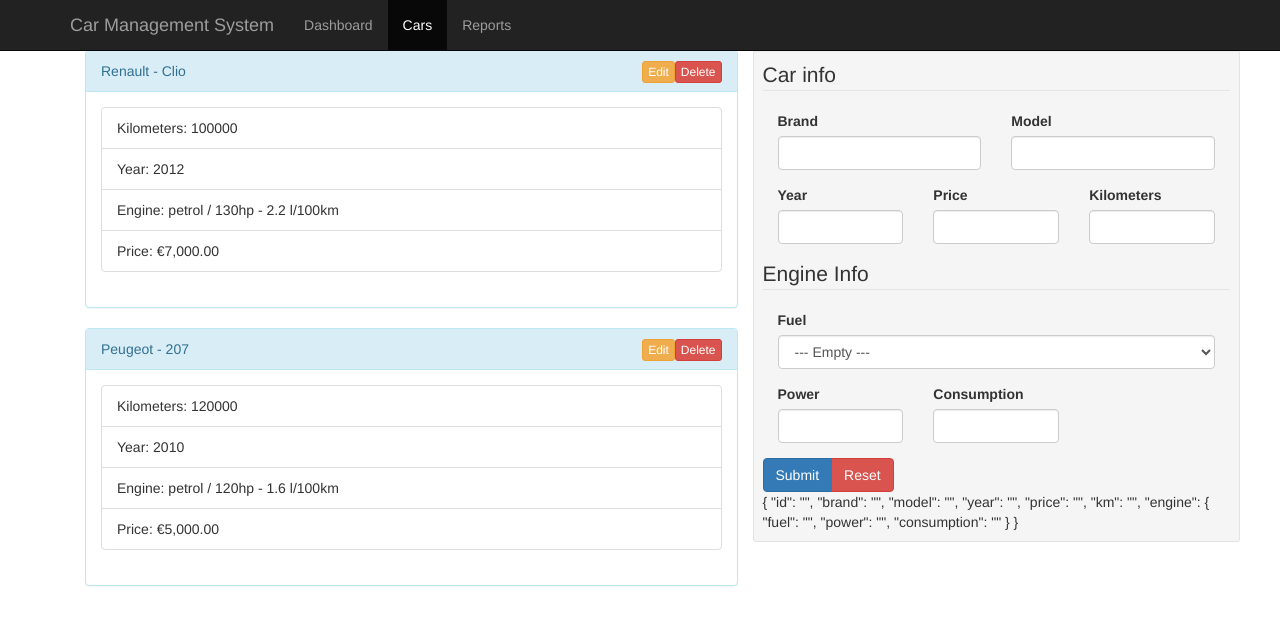
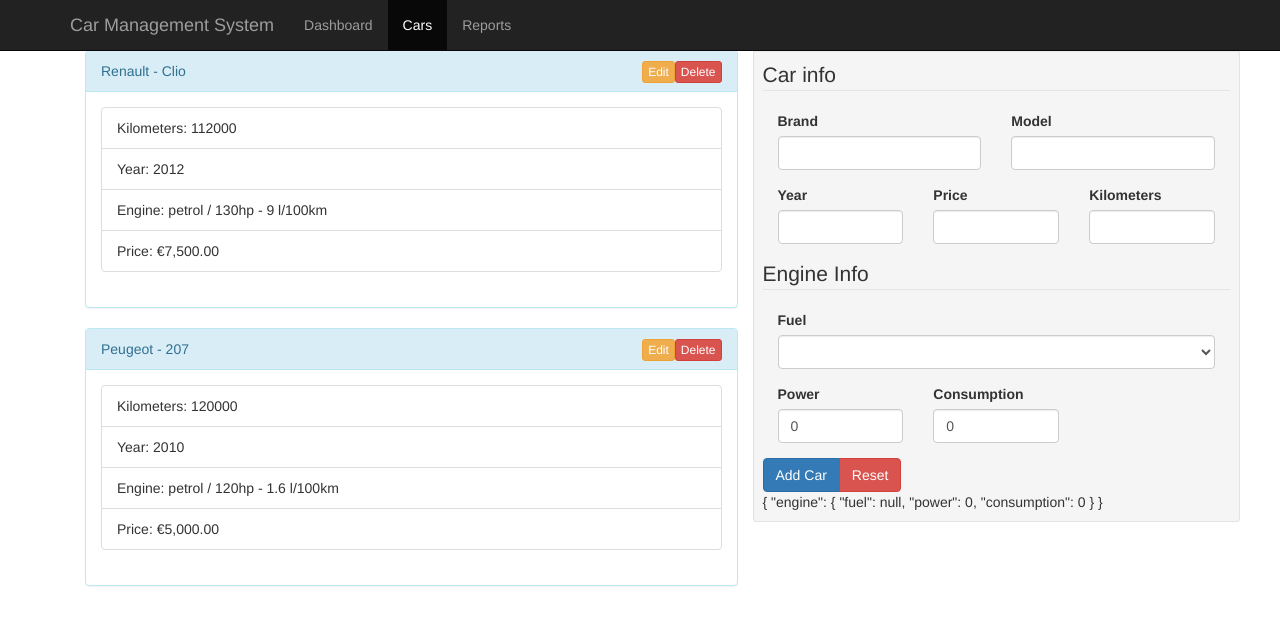
Before and after one commit to mazahir89/car-app, an Angular app: page /cars in a window 1280 px wide. Shown: the top 624 px of the page. Built offline with nearby package versions, Linux system fonts and the light colour scheme; data requests are answered from the project's data file.

Commit message:
added edit car functionality on application

```diff
--- a/server/db.json
+++ b/server/db.json
@@ -4,14 +4,14 @@
       "id": 1,
       "brand": "Renault",
       "model": "Clio",
+      "year": 2012,
+      "price": 7500,
+      "km": 112000,
       "engine": {
-        "consumption": 2.2,
         "fuel": "petrol",
-        "power": 130
-      },
-      "km": 100000,
-      "price": 7000,
-      "year": 2012
+        "power": 130,
+        "consumption": 9
+      }
     },
     {
       "id": 2,
--- a/src/app/components/cars/car-list.ts
+++ b/src/app/components/cars/car-list.ts
@@ -1,4 +1,4 @@
-import { Car } from "../../models/car";
+/* import { Car } from "../../models/car";
 import { Engine } from '../../models/engine';
 
 const cars: Car[] =  [
@@ -43,4 +43,4 @@
 }
 ];
 
-export default cars;
+export default cars; */
--- a/src/app/components/cars/cars-add/cars-add.component.html
+++ b/src/app/components/cars/cars-add/cars-add.component.html
@@ -1,37 +1,37 @@
-<form autocomplete="off" #form="ngForm" (change)="debug(form)" (ngSubmit)="processForm(form.value)">
+<form autocomplete="off" #form="ngForm" (change)="debug(form)" (ngSubmit)="processForm(form.value); form.reset()">
     <fieldset>
         <legend>Car info</legend>
         <div class="form-group col-md-6">
-            <input type="hidden" ngModel name="id">
+            <input type="hidden" [(ngModel)] = "car.id" ngModel name="id">
             <label for="brand">Brand</label>
-            <input class="form-control" type="text" ngModel #brand="ngModel" id="brand" name="brand">
+            <input class="form-control" type="text" [(ngModel)] = "car.brand" #brand="ngModel" id="brand" name="brand">
         </div>
 
         <div class="form-group col-md-6">
             <label for="model">Model</label>
-            <input class="form-control" type="text" ngModel id="model" name="model">
+            <input class="form-control" type="text" [(ngModel)] = "car.model" id="model" name="model">
         </div>
 
         <div class="form-group col-md-4">
             <label for="year">Year</label>
-            <input class="form-control" type="number" ngModel id="year" name="year">
+            <input class="form-control" type="number" [(ngModel)] = "car.year" id="year" name="year">
         </div>
 
         <div class="form-group col-md-4">
             <label for="price">Price</label>
-            <input class="form-control" type="number" ngModel id="price" name="price">
+            <input class="form-control" type="number" [(ngModel)] = "car.price" id="price" name="price">
         </div>
 
         <div class="form-group col-md-4">
             <label for="km">Kilometers</label>
-            <input class="form-control" type="number" ngModel id="km" name="km">
+            <input class="form-control" type="number" [(ngModel)] = "car.km" id="km" name="km">
         </div>
     </fieldset>
     <fieldset ngModelGroup="engine">
         <legend>Engine Info</legend>
         <div class="form-group col-md-12">
                 <label for="fuel">Fuel</label>
-                <select class="form-control" name="fuel" ngModel id="fuel">
+                <select class="form-control" name="fuel" [(ngModel)] = "car.engine.fuel" id="fuel">
                     <option value="">--- Empty ---</option>
                     <option value="petrol">Petrol</option>
                     <option value="diesel">Diesel</option>
@@ -41,17 +41,17 @@
 
             <div class="form-group col-md-4">
                 <label for="power">Power</label>
-                <input class="form-control" type="number" ngModel id="power" name="power">
+                <input class="form-control" type="number" [(ngModel)] = "car.engine.power" id="power" name="power">
             </div>
 
             <div class="form-group col-md-4">
                 <label for="consumption">Consumption</label>
-                <input class="form-control" type="number" ngModel id="consumption" name="consumption">
+                <input class="form-control" type="number" [(ngModel)] = "car.engine.consumption" id="consumption" name="consumption">
             </div>
     </fieldset>
 
     <div class="btn-group">
-        <button class="btn btn-primary" type="submit">Submit</button>
+        <button class="btn btn-primary" type="submit"> {{ isAddAction(car.id) ? 'Add Car' : 'Edit Car' }} </button>
         <button class="btn btn-danger" type="reset">Reset</button>
     </div>
 </form>
--- a/src/app/components/cars/cars-add/cars-add.component.ts
+++ b/src/app/components/cars/cars-add/cars-add.component.ts
@@ -1,31 +1,68 @@
-import { Component, OnInit, Output, EventEmitter } from '@angular/core';
-import { Car } from 'src/app/models/car';
-import { CarService } from 'src/app/services/car.service';
+import {
+  Component,
+  OnInit,
+  Output,
+  EventEmitter,
+  Input,
+  SimpleChanges,
+  OnChanges
+} from "@angular/core";
+import { Car } from "src/app/models/car";
+import { CarService } from "src/app/services/car.service";
+import { Engine } from "src/app/models/engine";
+import { isNullOrUndefined } from "util";
 
 @Component({
-  selector: 'app-cars-add',
-  templateUrl: './cars-add.component.html',
-  styleUrls: ['./cars-add.component.css']
+  selector: "app-cars-add",
+  templateUrl: "./cars-add.component.html",
+  styleUrls: ["./cars-add.component.css"]
 })
-export class CarsAddComponent implements OnInit {
+export class CarsAddComponent implements OnInit, OnChanges {
   // @ts-ignore
   @Output() update: EventEmitter<boolean> = new EventEmitter<boolean>();
-  constructor(private carService: CarService) { }
+  @Input() selectedCar: Car;
+
+  car: Car = new Car();
+
+  constructor(private carService: CarService) {}
 
   ngOnInit() {
+    this.car.engine = new Engine();
+    this.car.engine.fuel = null;
+    this.car.engine.consumption = 0;
+    this.car.engine.power = 0;
   }
 
+  ngOnChanges(changes: SimpleChanges): void {
+    this.car = this.selectedCar;
+  }
+
+  //Check if it is new car or allready added car
+  isAddAction(carId): boolean {
+    return isNullOrUndefined(carId) || carId === 0;
+  }
   debug(form): void {
     console.log(form);
   }
   processForm(car: Car): void {
     //add a new car
-    this.carService.addCar(car).subscribe((car: Car) => {
-      this.update.emit(true);
-    },
-    error => {
-      alert('Could not retrieve cars!');
+    if(this.isAddAction(car.id)) {
+      // we post new car
+      this.carService.addCar(car).subscribe(
+        (car: Car) => {
+          this.update.emit(true);
+        },
+        error => {
+          alert("Could not retrieve cars!");
+        }
+      );
     }
-    );
+    else {
+      // we edit the car
+      this.carService.editCar(car)
+      .subscribe((car: Car) => {
+        this.update.emit(true);
+      });
+    }
   }
 }
--- a/src/app/components/cars/cars.component.html
+++ b/src/app/components/cars/cars.component.html
@@ -21,7 +21,7 @@
             </div>
         </div>
         <div class="col-md-5 well well-sm">
-            <app-cars-add (update)="getCars()"></app-cars-add>
+            <app-cars-add (update)="getCars()" [selectedCar] = "selectedCar"></app-cars-add>
         </div>
     </div>
 </div>
--- a/src/app/components/cars/cars.component.ts
+++ b/src/app/components/cars/cars.component.ts
@@ -9,8 +9,11 @@
 })
 export class CarsComponent implements OnInit {
   cars: Car[];
+  selectedCar: Car;
 
-  constructor(private carService: CarService) {}
+  constructor(private carService: CarService) {
+    this.selectedCar = new Car();
+  }
 
   ngOnInit() {
     this.getCars();
@@ -23,6 +26,25 @@
   }
   editCar(carId: number) {
 
+    // This way we do not talk to DB
+    this.selectedCar = this.cars.find(
+      (e: Car) => e.id === carId
+    );
+
+    //This way we can have some delay since it talks to DB
+/*     this.carService.getCarById(carId)
+    .subscribe(
+      (car: Car) =>  {
+        this.selectedCar = car;
+      },
+      error => {
+        alert('Could not retrieve car with id ' + carId);
+      }
+    ); */
+
+    //Passing the info of car to form
+
+
   }
 
   deleteCar(carId: number) {
--- a/src/app/models/car.ts
+++ b/src/app/models/car.ts
@@ -8,4 +8,15 @@
   price: number;
   km: number;
   engine: Engine;
+
+  Car() {
+    this.id = null;
+    this.brand = null;
+    this.model = null;
+    this.year = null;
+    this.price= null;
+    this.km = null;
+    this.engine = new Engine();
+
+  }
 }
--- a/src/app/models/engine.ts
+++ b/src/app/models/engine.ts
@@ -2,4 +2,10 @@
     fuel: 'petrol' | 'diesel' | 'electric';
     power: number;
     consumption: number;
+
+    Engine() {
+        this.fuel = 'petrol';
+        this.power = null;
+        this.consumption = null;
+    }
 }
```
